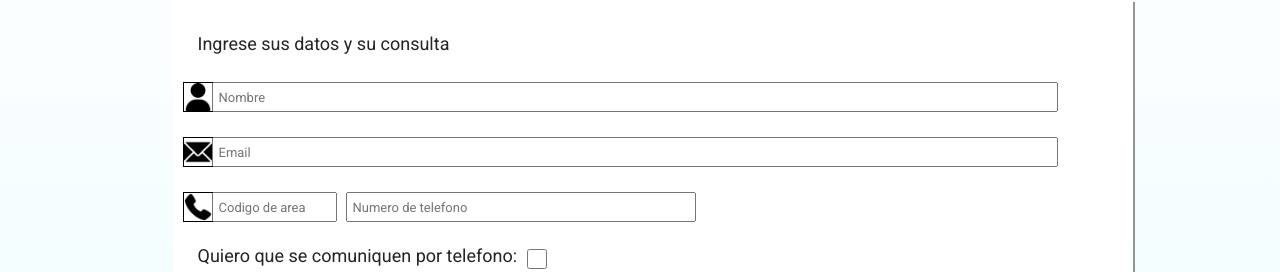
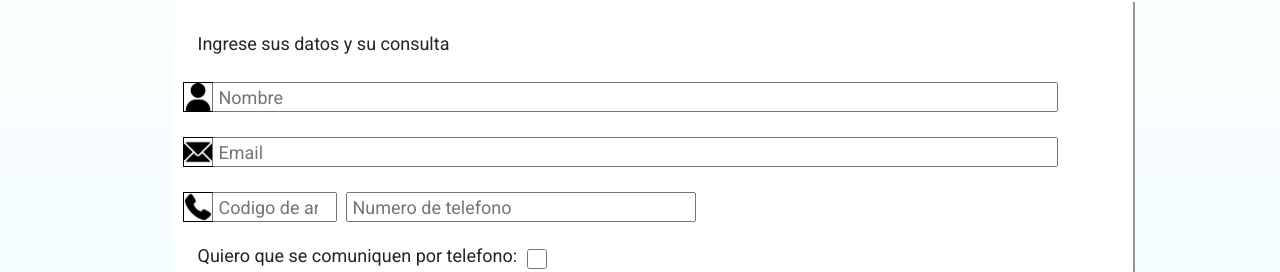
Before and after one commit to ivanbonnot/AgenciaDeViajes, a plain HTML site: page pages/contacto.html in a window 1280 px wide. Shown: the part 125-397 px from the top of the page. Drawn offline with Linux system fonts and the light colour scheme; files whose address does not match are found by name.

Commit message:
agrandada letra de cotnacto

```diff
--- a/css/styles.css
+++ b/css/styles.css
@@ -228,7 +228,7 @@ body {
 }
 
 .contacto .form input {
-    font-size: 1.3rem;
+    font-size: 1.8rem;
     height: 30px;
     width: 90%;
     margin: 25px 10px 0px -1px;
```
